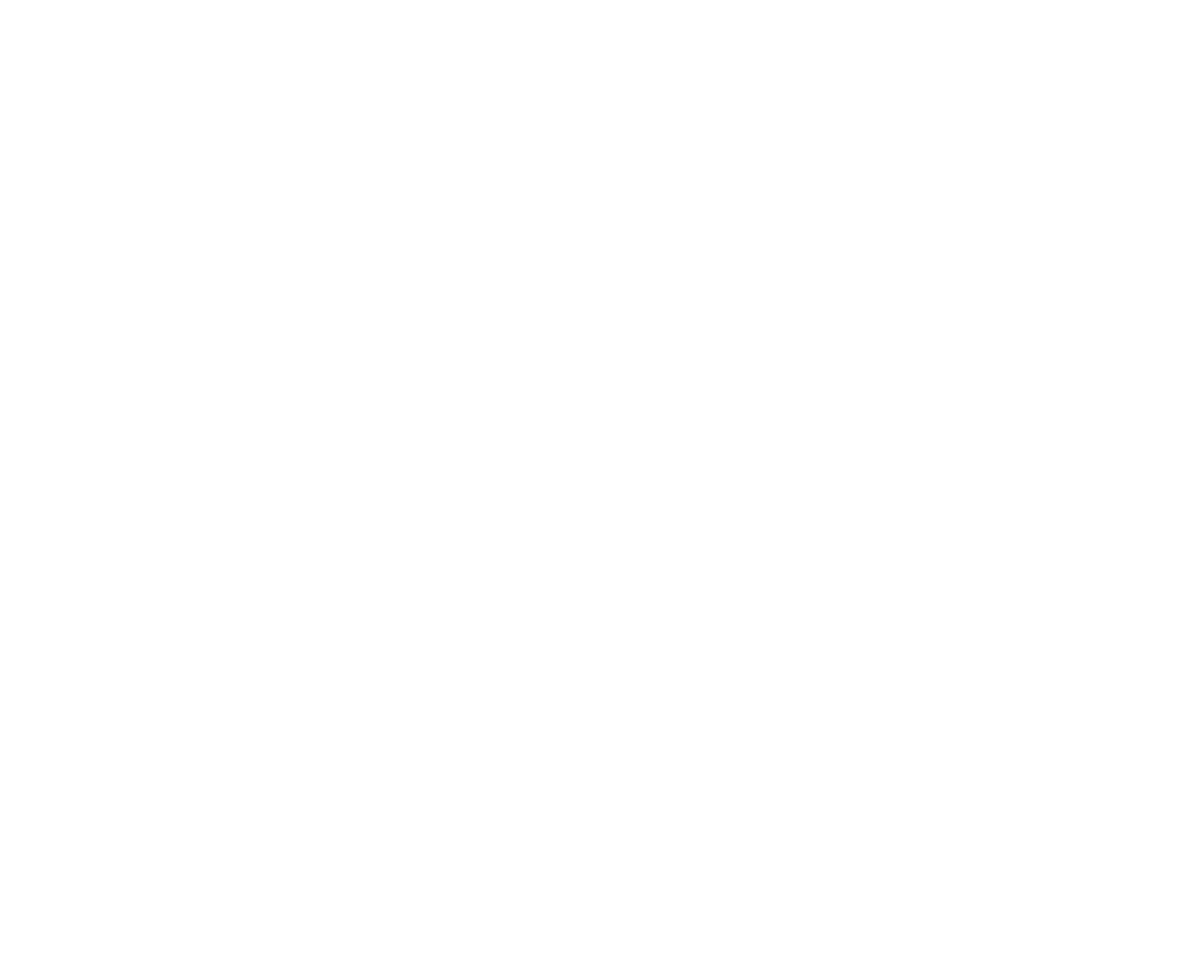
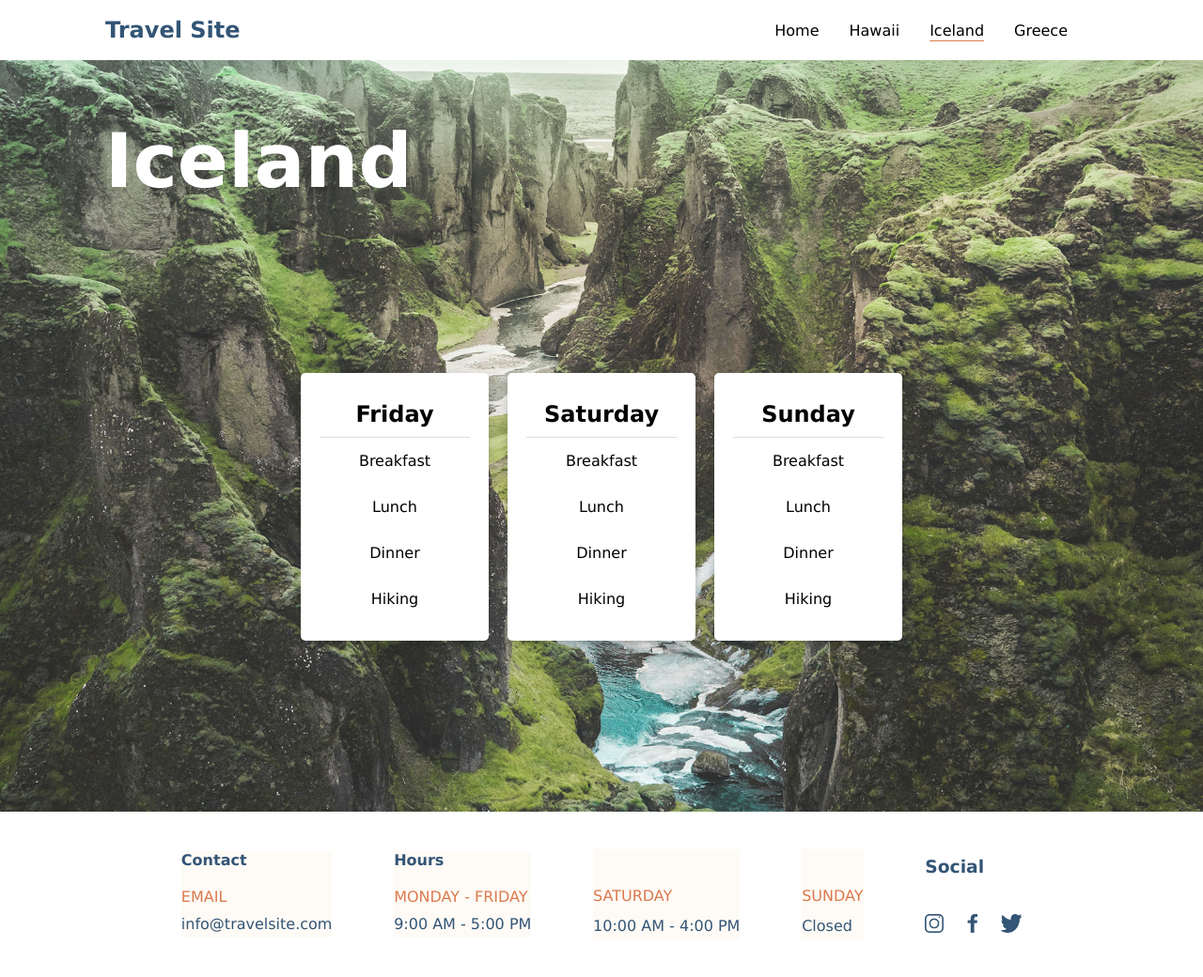
Before and after one commit to sunshinesharon/brainstation, a plain HTML site: page travel-site/destinations/iceland.html in a window 1280 px wide. Shown: the whole page at 94% size. Before the commit the page ends 800 px from the top, so only its background shows below. Drawn offline with Linux system fonts and the light colour scheme; files whose address does not match are found by name.

Commit message:
Update HTML and CSS with respective changes

```diff
--- a/travel-site/destinations/destinations.css
+++ b/travel-site/destinations/destinations.css
@@ -66,11 +66,22 @@
     text-underline-offset: 5px;
     display: inline-block;
 }
-.banner {
+.banner-hawaii {
     position: relative;
     display: flex;
     height: 100vh;
     background-image: url('/Users/SharonJacob/brainstation/codebase/TravelSite-Package/2.0 - Assets/Images/hawaii.jpg');
+    background-size: cover;
+    background-position: center;
+    justify-content: center;
+    align-items: center;
+}
+
+.banner-iceland {
+    position: relative;
+    display: flex;
+    height: 100vh;
+    background-image: url('/Users/SharonJacob/brainstation/codebase/TravelSite-Package/2.0 - Assets/Images/iceland.jpg');
     background-size: cover;
     background-position: center;
     justify-content: center;
@@ -82,7 +93,7 @@
     font-size: 5em;
     margin-top: 0;
     position: absolute;
-    top: 20%;
+    top: 10%;
     left: 10%;
     font-family: 'Verdana', sans-serif;
     transform: translate(-5%, -20%);
--- a/travel-site/destinations/iceland.html
+++ b/travel-site/destinations/iceland.html
@@ -0,0 +1,92 @@
+<!DOCTYPE html>
+<html lang="en">
+<head>
+    <meta charset="UTF-8">
+    <meta name="viewport"content="width=1280">
+    <title>Travel Site - Iceland</title>
+    <link rel="stylesheet" href="destinations.css">
+</head>
+<body>
+    <header class="header">
+        <nav class="navbar">
+            <a href="#" class="nav-brand">Travel Site</a>
+            <ul class="nav-menu">
+                <li class="nav-item"><a href="/Users/SharonJacob/brainstation/codebase/travel-site/index.html"class="nav-link">Home</a></li>
+                <li class="nav-item"><a href="/Users/SharonJacob/brainstation/codebase/travel-site/destinations/hawaii.html" class="nav-link">Hawaii</a></li>
+                <li class="nav-item"><a href="iceland.html" class="nav-link-active">Iceland</a></li>
+                <li class="nav-item"><a href="greece.html" class="nav-link">Greece</a></li>
+            </ul>
+        </nav>
+    </header>
+    <main>
+    <div class="banner-iceland">
+        <h1 class="place">Iceland</h1>
+        <section class="itinerary">
+            <div class="day">
+                <h2>Friday</h2>
+                <ul>
+                    <li>Breakfast</li>
+                    <li>Lunch</li>
+                    <li>Dinner</li>
+                    <li>Hiking</li>
+                </ul>
+            </div>
+            <div class="day">
+                <h2>Saturday</h2>
+                <ul>
+                    <li>Breakfast</li>
+                    <li>Lunch</li>
+                    <li>Dinner</li>
+                    <li>Hiking</li>
+                </ul>
+            </div>
+            <div class="day">
+                <h2>Sunday</h2>
+                <ul>
+                    <li>Breakfast</li>
+                    <li>Lunch</li>
+                    <li>Dinner</li>
+                    <li>Hiking</li>
+                </ul>
+            </div>
+        </div>
+        </section>
+    </main>
+    <footer class="footer">
+        <div class="footer-content">
+            <div class="footer-section">
+                <h3 class="footer-heading">Contact</h3>
+                <p class="footer-text">Email</p>
+                <p class="footer-bottom">info@travelsite.com</p>
+            </div>
+            <div class="footer-section">
+                <h3 class="footer-heading">Hours</h3>
+                <p class="footer-text">Monday - Friday</p>
+                <p class="footer-bottom">9:00 AM - 5:00 PM</p>
+            </div>
+            <div class="footer-section">
+                <p class="contactday">Saturday</p>
+                <p class="footer-bottom">10:00 AM - 4:00 PM</p>
+            </div>
+            <div class="footer-section">
+                <p class="contactday">Sunday</p>
+                <p class="footer-bottom">Closed</p>
+            </div>
+            <div class="social">
+                <h3 class="footer-social">Social</h3>
+                <div class="social-icons">
+                <a href="https://www.instagram.com" class="social-icon" target="_blank">
+                    <img src= "/Users/SharonJacob/brainstation/codebase/TravelSite-Package/2.0 - Assets/Icons/icon-instagram.png" alt="Instagram">
+                  </a>
+                  <a href="https://www.facebook.com" class="social-icon" target="_blank">
+                    <img src= "/Users/SharonJacob/brainstation/codebase/TravelSite-Package/2.0 - Assets/Icons/icon-facebook.png" alt="Facebook">
+                  </a>
+                  <a href="https://www.twitter.com" class="social-icon" target="_blank">
+                    <img src="/Users/SharonJacob/brainstation/codebase/TravelSite-Package/2.0 - Assets/Icons/icon-twitter.png" alt="Twitter">
+                  </a>
+            </div>
+        </div>
+    </div>
+    </footer>
+</body>
+</html>
--- a/travel-site/styles.css
+++ b/travel-site/styles.css
@@ -13,7 +13,8 @@
 .header {
     background-color: #ffffff;
     display: flex;
-    padding: 2em 5%;
+    padding: 1em 5%;
+    box-shadow: 0 2px 4px 0 rgba(0,0,0,.1);
 }
 
 .navbar {
```
Also changed, not shown: travel-site/destinations/hawaii.html (+1 -1 lines).
